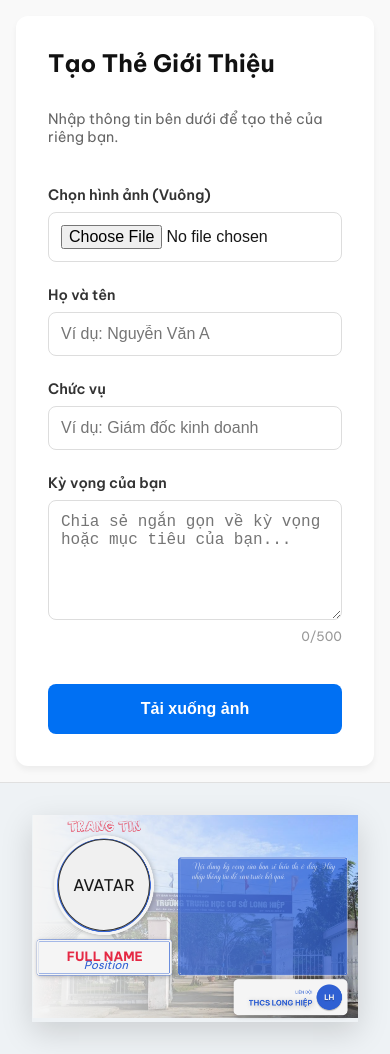
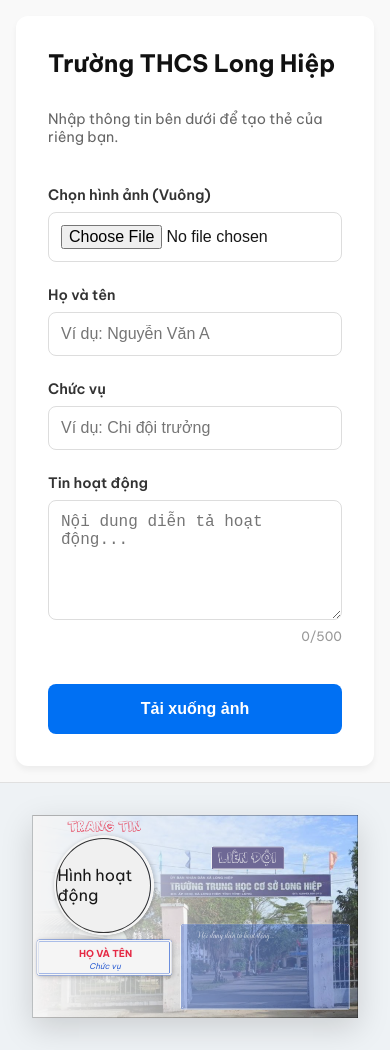
Before and after one commit to KhoiTran1905/text-to-img-template, a Next.js app: page / in a window 390 px wide. Built offline with nearby package versions, Linux system fonts and the light colour scheme.

Commit message:
Update card layout, improve image cropping, and refine UI aesthetics

```diff
--- a/src/app/HomeClient.tsx
+++ b/src/app/HomeClient.tsx
@@ -145,7 +145,7 @@ export default function HomeClient({ config }: { config: LayoutConfig }) {
             {/* Left Side: Form */}
             <div className={styles.leftPanel}>
                 <div className={styles.form}>
-                    <h2 style={{ marginBottom: '0.5rem', color: '#111' }}>Tạo Thẻ Giới Thiệu</h2>
+                    <h2 style={{ marginBottom: '0.5rem', color: '#111' }}>Trường THCS Long Hiệp</h2>
                     <p style={{ color: '#666', fontSize: '0.9rem', marginBottom: '1rem' }}>
                         Nhập thông tin bên dưới để tạo thẻ của riêng bạn.
                     </p>
@@ -175,7 +175,7 @@ export default function HomeClient({ config }: { config: LayoutConfig }) {
                         <label className={styles.label}>Chức vụ</label>
                         <input
                             type="text"
-                            placeholder="Ví dụ: Giám đốc kinh doanh"
+                            placeholder="Ví dụ: Chi đội trưởng"
                             value={position}
                             onChange={(e) => setPosition(e.target.value)}
                             className={styles.input}
@@ -183,9 +183,9 @@ export default function HomeClient({ config }: { config: LayoutConfig }) {
                     </div>
 
                     <div className={styles.formGroup}>
-                        <label className={styles.label}>Kỳ vọng của bạn</label>
+                        <label className={styles.label}>Tin hoạt động</label>
                         <textarea
-                            placeholder="Chia sẻ ngắn gọn về kỳ vọng hoặc mục tiêu của bạn..."
+                            placeholder="Nội dung diễn tả hoạt động..."
                             value={expectation}
                             onChange={(e) => setExpectation(e.target.value)}
                             className={styles.textarea}
@@ -243,7 +243,7 @@ export default function HomeClient({ config }: { config: LayoutConfig }) {
                                     ref={contentTextRef}
                                     className={styles.expectation}
                                 >
-                                    {expectation || "Nội dung kỳ vọng của bạn sẽ hiển thị ở đây. Hãy nhập thông tin để xem trước kết quả."}
+                                    {expectation || "Nội dung diễn tả hoạt động..."}
                                 </div>
                             </div>
 
@@ -260,7 +260,7 @@ export default function HomeClient({ config }: { config: LayoutConfig }) {
                                 {avatar ? (
                                     <img
                                         src={avatar}
-                                        alt="Avatar"
+                                        alt="Hình hoạt động"
                                         className={styles.avatar}
                                         style={{
                                             width: '100%',
@@ -271,7 +271,7 @@ export default function HomeClient({ config }: { config: LayoutConfig }) {
                                         }}
                                     />
                                 ) : (
-                                    <div className={`${styles.avatar} ${styles.placeholderAvatar}`}>AVATAR</div>
+                                    <div className={`${styles.avatar} ${styles.placeholderAvatar}`}>Hình hoạt động</div>
                                 )}
                             </div>
 
@@ -286,7 +286,7 @@ export default function HomeClient({ config }: { config: LayoutConfig }) {
                                     zIndex: 30
                                 }}
                             >
-                                {name || "FULL NAME"}
+                                {name || "HỌ VÀ TÊN"}
                             </div>
 
                             {/* Position */}
@@ -300,7 +300,7 @@ export default function HomeClient({ config }: { config: LayoutConfig }) {
                                     zIndex: 30
                                 }}
                             >
-                                {position || "Position"}
+                                {position || "Chức vụ"}
                             </div>
                         </div>
                     </div>
--- a/src/app/layout-config.json
+++ b/src/app/layout-config.json
@@ -1,23 +1,23 @@
 {
   "avatar": {
-    "x": 95,
-    "y": 79,
-    "width": 340,
-    "height": 300
+    "x": 90,
+    "y": 76,
+    "width": 349,
+    "height": 315
   },
   "name": {
-    "x": 268,
-    "y": 432
+    "x": 271,
+    "y": 439
   },
   "position": {
-    "x": 272,
-    "y": 467
+    "x": 268,
+    "y": 485
   },
   "content": {
-    "x": 559,
-    "y": 122,
-    "width": 586,
-    "height": 406
+    "x": 572,
+    "y": 355,
+    "width": 570,
+    "height": 259
   },
   "dimensions": {
     "width": 1200,
--- a/src/app/page.module.css
+++ b/src/app/page.module.css
@@ -232,7 +232,7 @@
 }
 
 .name {
-  font-size: clamp(0.8rem, 1.3vw, 1.5rem);
+  font-size: clamp(0.6rem, 1.3vw, 1.5rem);
   /* Responsive sizing */
   font-weight: bold;
   color: #E52944;
@@ -243,7 +243,7 @@
 }
 
 .position {
-  font-size: clamp(0.7rem, 1vw, 1rem);
+  font-size: clamp(0.5rem, 1vw, 1rem);
   /* Responsive sizing */
   color: #2F60D3;
   font-weight: normal;
```
Also changed, not shown: public/background_landscape.png.
